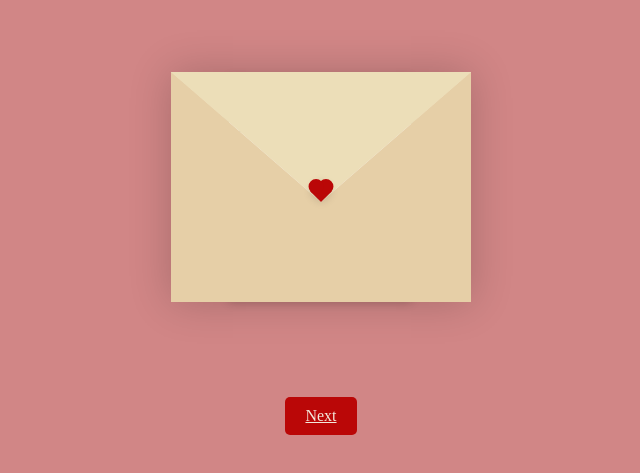
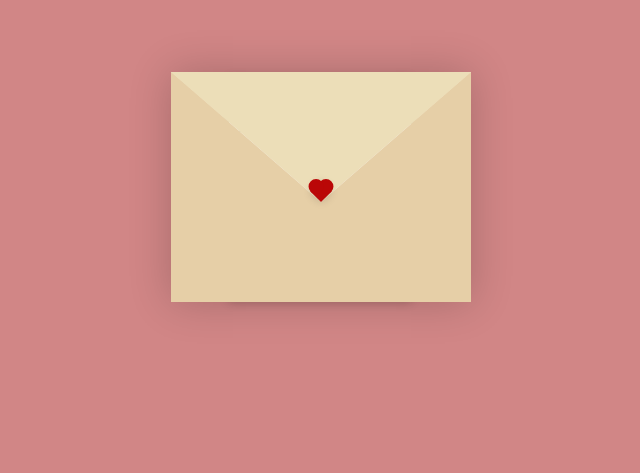
Before and after one commit to waseelou/myenvelope, a plain HTML site: page index.html in a window 1280 px wide. Shown: the part 213-686 px from the top of the page, without its empty margins (319-959 px from the left). Drawn offline with Linux system fonts and the light colour scheme.

Commit message:
Update index.html

```diff
--- a/index.html
+++ b/index.html
@@ -33,8 +33,8 @@
         <!-- <button>
             <a href="secondpg.html" class="next1-button"> Next </a>
         </button> -->
-        <div class="b1-container">
+<!--         <div class="b1-container">
             <a href="secondpg.html" class="next1-button"> Next </a>
-        </div>
+        </div> -->
     </body>
 </html>
```
